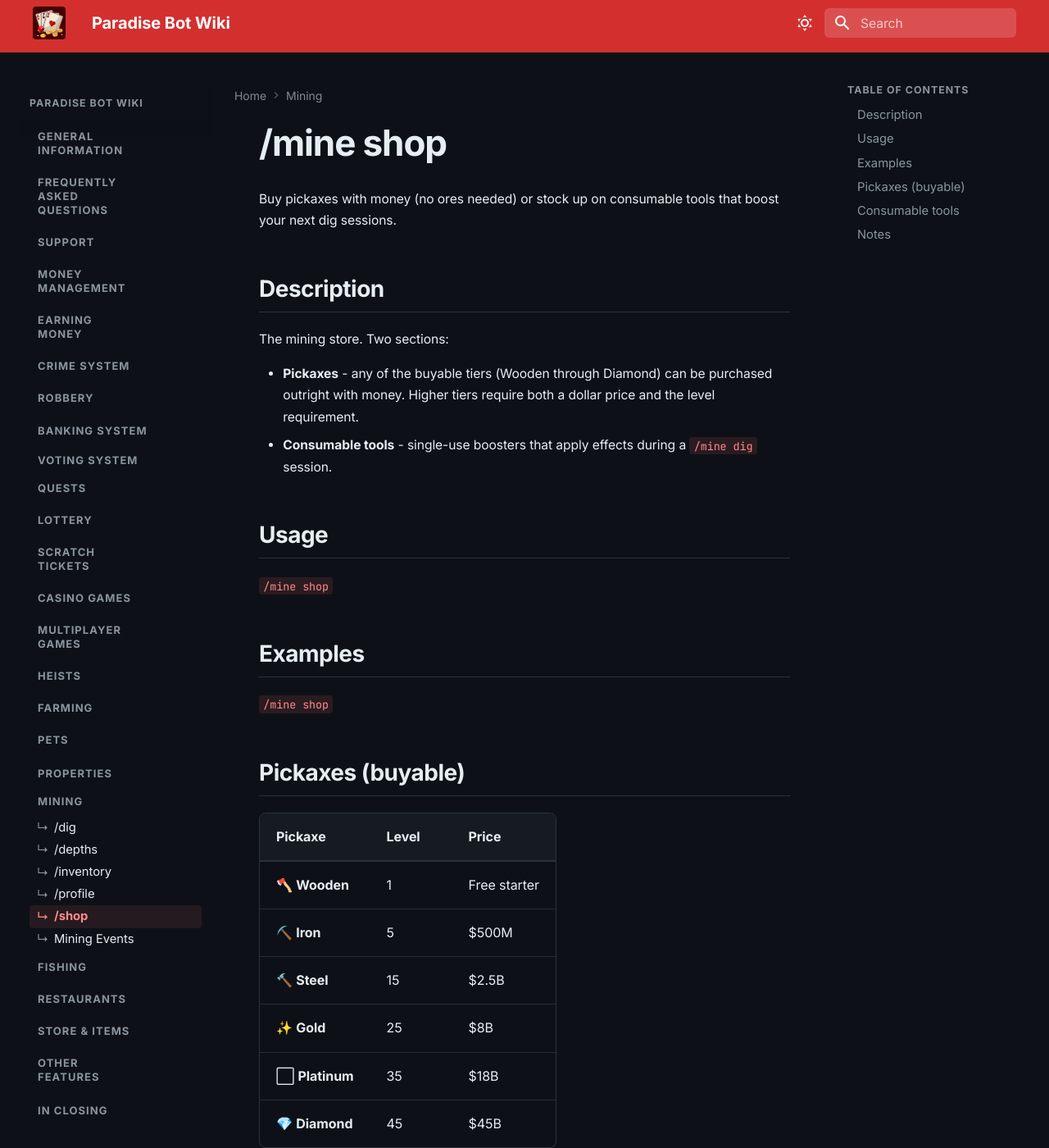
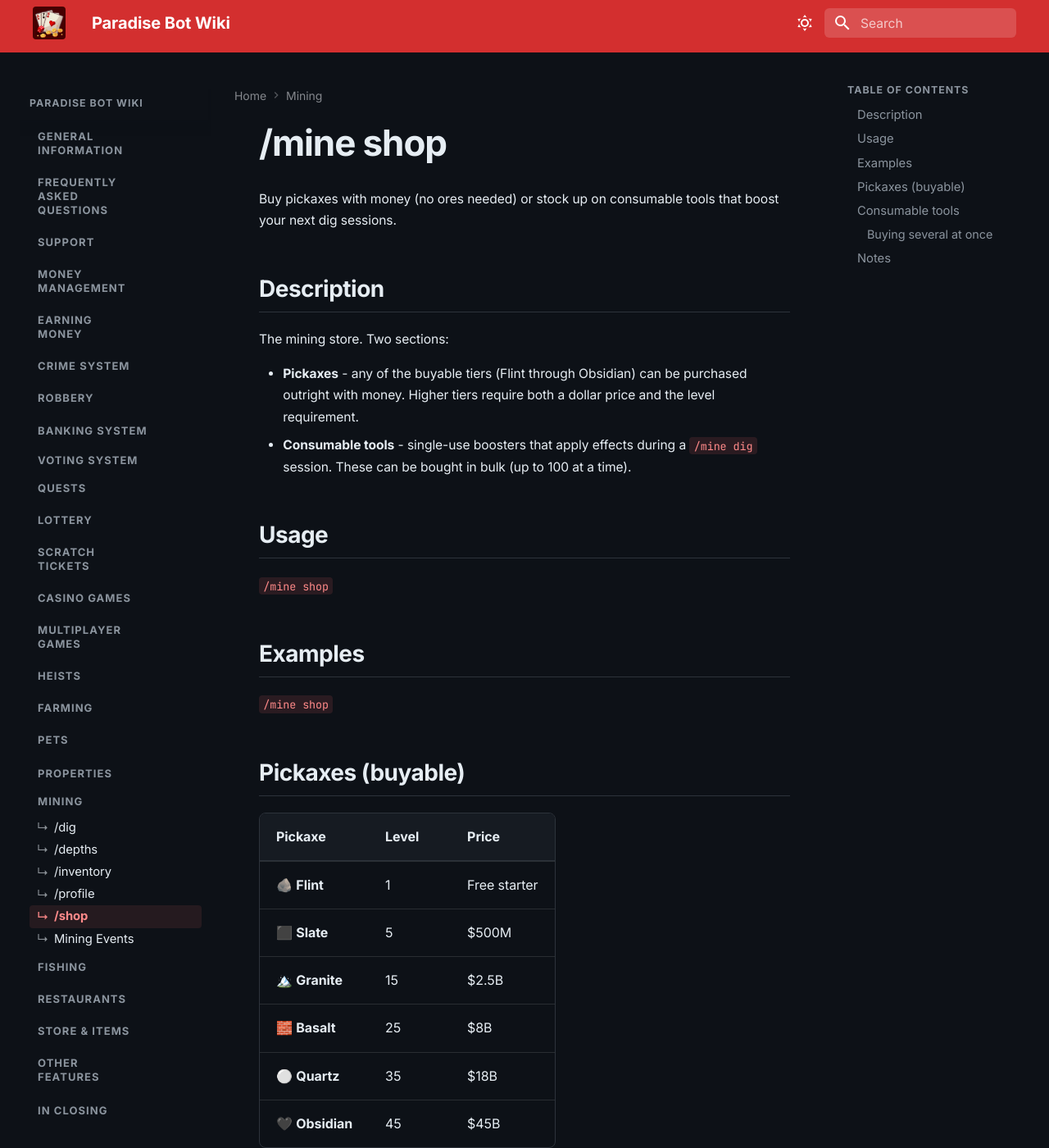
Before and after one commit to Daniel-191/casino-bot-wiki, an MkDocs documentation site: the page built from docs/features/mining/shop.md, in a window 1280 px wide and 1400 px high. Shown: the whole window at 82% size. Built offline with MkDocs 1.6.1 and Material for MkDocs 9.7.7, drawn with Linux system fonts in a browser that asks for light colours; some of the changed text lies outside the part shown.

Commit message:
Mine shop updated
Pickaxe names were changed

```diff
--- a/docs/features/mining/shop.md
+++ b/docs/features/mining/shop.md
@@ -6,8 +6,8 @@ Buy pickaxes with money (no ores needed) or stock up on consumable tools that bo
 
 The mining store. Two sections:
 
-- **Pickaxes** - any of the buyable tiers (Wooden through Diamond) can be purchased outright with money. Higher tiers require both a dollar price and the level requirement.
-- **Consumable tools** - single-use boosters that apply effects during a `/mine dig` session.
+- **Pickaxes** - any of the buyable tiers (Flint through Obsidian) can be purchased outright with money. Higher tiers require both a dollar price and the level requirement.
+- **Consumable tools** - single-use boosters that apply effects during a `/mine dig` session. These can be bought in bulk (up to 100 at a time).
 
 ## Usage
 
@@ -21,14 +21,14 @@ The mining store. Two sections:
 
 | Pickaxe | Level | Price |
 |---|---|---|
-| 🪓 **Wooden** | 1 | Free starter |
-| ⛏️ **Iron** | 5 | $500M |
-| 🔨 **Steel** | 15 | $2.5B |
-| ✨ **Gold** | 25 | $8B |
-| ⬜ **Platinum** | 35 | $18B |
-| 💎 **Diamond** | 45 | $45B |
+| 🪨 **Flint** | 1 | Free starter |
+| ⬛ **Slate** | 5 | $500M |
+| 🏔️ **Granite** | 15 | $2.5B |
+| 🧱 **Basalt** | 25 | $8B |
+| ⚪ **Quartz** | 35 | $18B |
+| 🖤 **Obsidian** | 45 | $45B |
 
-Pickaxes from Obsidian (lvl 55) onwards are **craft-only** - you can't buy them here, see [`/mine inventory`](inventory.md) for crafting recipes.
+Pickaxes from Bedrock (lvl 55) onwards are **craft-only** - you can't buy them here, see [`/mine inventory`](inventory.md) for crafting recipes.
 
 ## Consumable tools
 
@@ -42,6 +42,16 @@ Pickaxes from Obsidian (lvl 55) onwards are **craft-only** - you can't buy them
 
 Tools stack in your inventory - buy multiple to use across many sessions.
 
+### Buying several at once
+
+After picking a tool you get a quantity row before confirming:
+
+- `-10` `-1` `+1` `+10` adjust the amount (1 to 100 per purchase).
+- **Max** jumps to the largest amount your balance covers.
+- The confirm screen shows unit price, quantity and running total, and **Confirm Purchase** greys out while the total is more than you can afford.
+
+Pickaxes are one-time unlocks, so they're still bought one at a time.
+
 ## Notes
 
 - Prices come straight from your wallet money.
```
